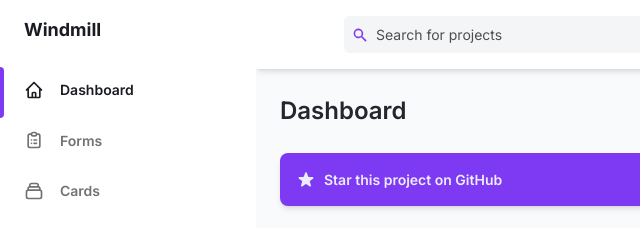
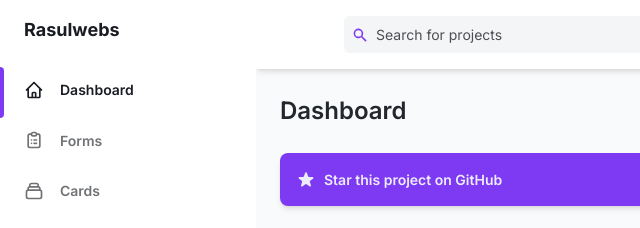
Before and after one commit to Rasulwebs/tailwind-new-dashboard, a plain HTML site: page public/index.html in a window 1280 px wide. Shown: the top 228 px of the page, 0-640 px from the left. Drawn offline with nearby package versions, Linux system fonts and the light colour scheme.

Commit message:
Update index.html

```diff
--- a/public/index.html
+++ b/public/index.html
@@ -39,7 +39,7 @@
             class="ml-6 text-lg font-bold text-gray-800 dark:text-gray-200"
             href="#"
           >
-            Windmill
+            Rasulwebs
           </a>
           <ul class="mt-6">
             <li class="relative px-6 py-3">
```
